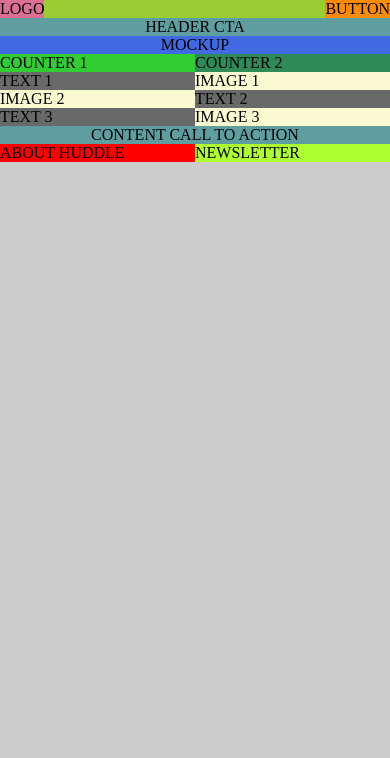
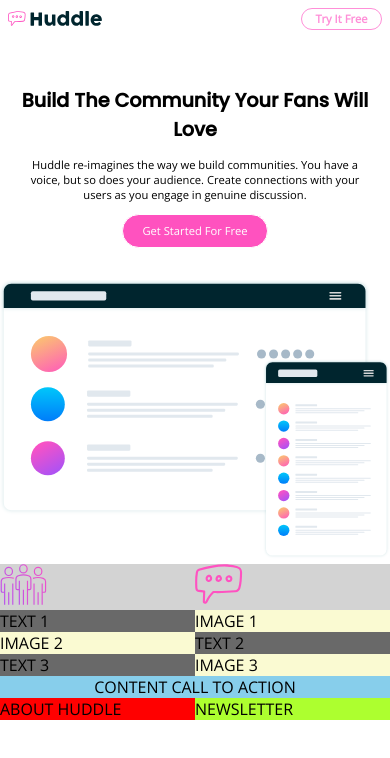
Before and after one commit to devtezza/huddle-curved, a plain HTML site: page index.html in a window 390 px wide. Drawn offline with nearby package versions, Linux system fonts and the light colour scheme.

Commit message:
Add first 3 header sections for desktop and mobile versions

```diff
--- a/css/style.css
+++ b/css/style.css
@@ -1,45 +1,126 @@
+@import url('https://fonts.googleapis.com/css2?family=Poppins:wght@500&display=swap');
+@import url('https://fonts.googleapis.com/css2?family=Open+Sans&display=swap');
+
+
+/*------------------- GENERAL -------------------*/
+
+@media screen and (min-width: 25em){
+  html {
+    font-size: calc( 10px + (24 - 10) * (100vw - 100px) / (800 - 100) ); }
+}
+
+
 html, body {
-	margin: 0;
+	margin: 0 auto;
 	padding: 0;
-	/*box-sizing: border-box;*/
-	background: #ccc;
+	box-sizing: border-box;
+
     max-width: 1440px;
-    min-width: 100px;
+    min-width: 200px;
+    font-family: 'Open Sans', sans-serif;
+}
+
+
+h1, h2 {
+    font-family: 'Poppins', sans-serif;
+    font-size: 1.2em;
+    /*letter-spacing: 0.05em;*/
+    font-weight: 700;
+}
+
+a {
+    text-decoration: none;
 }
 
 .cta {
     text-align: center;
-    background: cadetblue;
+
+   /* background: cadetblue;*/
 }
 
 
 /*------------------- HEADER -------------------*/
-header {
-	background: yellowgreen;
-}
 
+/*TOP BAR*/
 .top-bar {
+    line-height: 1em;
     display: flex;
+    justify-content: space-between;
     align-items: center;
-    justify-content: space-between;
-    flex-wrap: wrap;
+    margin-bottom: 3em;
+    /*background: blue;*/
+    padding: 0.5em;
 }
 
 
-/*TOP BAR*/
+
 .top-bar > div:first-child {
-    background: palevioletred;
+    /*background: green;*/
+    max-width: 25%;
+
+}
+
+.top-bar a img {
+    max-width: 100%;
 }
 
 .top-bar > div:last-child {
-    background: darkorange;
+
+    max-width: 25%;
+    background: white;
+    color: hsl(321, 100%, 78%);
+    font-size: 0.7em;
+    font-weight: 700;
+    border: 0.15em solid;
+    padding: 0.2em 1.2em;
+    border-radius: 1.5em;
+
+}
+
+
+.top-bar > div:last-child a {
+
+    display: block;
+    color: hsl(321, 100%, 78%);
+
+}
+
+/*HEADER CTA*/
+/*header .cta {
+    border: 1px solid black;
+}*/
+
+header p {
+    font-size: 0.7em;
+    max-width: 30em;
+    margin: 0 auto;
+}
+
+.cta a {
+    background: hsl(322, 100%, 66%);
+    color: white;
+    max-width: 30%;
+    text-align: center;
+    font-size: 0.7em;
+    display: block;
+    margin: 1em auto;
+    padding: 0.8em 1.2em;
+    border: 0.15em solid;
+    border-radius: 1.5em;
+
 }
 
 /*HEADER MOCKUP*/
 .mockup {
-    background: royalblue;
+    /*background: royalblue;*/
     text-align: center;
+    margin-top: 2em;
 }
+
+.mockup img {
+    max-width: 100%;
+}
+
 
 /*HEADER COUNTER*/
 .counter {
@@ -47,15 +128,16 @@ header {
     flex-wrap: wrap;
 }
 
-.counter div {
+.counter > div {
     min-width: 50%;
 }
 
 .counter > div:first-child {
-    background: limegreen;
+    background: lightgrey;
 }
+
 .counter > div:last-child {
-    background: seagreen;
+    background: lightgrey;
 }
 
 
@@ -81,6 +163,7 @@ section:nth-child(1), section:nth-child(3) {
 section:not(:nth-child(2)) .text {
     order: -1;
 }
+
 .text {
     background: dimgrey;
 }
@@ -106,9 +189,40 @@ footer > div:first-child{
 }
 
 /*BREAKING POINTS*/
+
+/*First Breaking Point*/
 @media screen and (max-width: 375px) {
     .counter, section:not(:last-child), footer {
         display: block;
     }
 
+    h1 {
+        max-width: 12em;
+        margin: auto;
+    }
+
+    header p {
+        max-width: 22em;
+        margin: auto;
+        padding-top: 1em;
+    }
+
+    .cta a {
+        max-width: 35%;
+        font-size: 0.6em;
+        margin-top: 2em;
+    }
+
 }
+
+
+@media screen and (max-width: 240px) {
+    .top-bar > div:last-child {
+        font-size: 0.6em;
+    }
+
+    .cta a {
+        max-width: 38%;
+        font-size: 0.5em;
+    }
+}
--- a/index.html
+++ b/index.html
@@ -10,29 +10,40 @@
 
         <link rel="stylesheet" type="text/css" href="css/style.css">
 
+
     </head>
     <body>
         <header>
             <div class="top-bar">
                 <div>
-                    LOGO
+                    <a href="#">
+                        <img class="teste" src="images/logo.svg">
+                    </a>
                 </div>
                 <div>
-                    BUTTON
+                    <a href="#">
+                        Try It Free
+                    </a>
                 </div>
             </div>
             <div class="cta">
-                HEADER CTA
+                <h1>Build The Community Your Fans Will Love</h1>
+                <p>
+                    Huddle re-imagines the way we build communities. You have a voice, but so does your audience. Create connections with your users as you engage in genuine discussion.
+                </p>
+                <a href="#">
+                    Get Started For Free
+                </a>
             </div>
             <div class="mockup">
-                MOCKUP
+                <img src="images/screen-mockups.svg">
             </div>
             <div class="counter">
                 <div>
-                    COUNTER 1
+                    <img src="images/icon-communities.svg">
                 </div>
                 <div>
-                    COUNTER 2
+                    <img src="images/icon-messages.svg">
                 </div>
             </div>
         </header>
```
